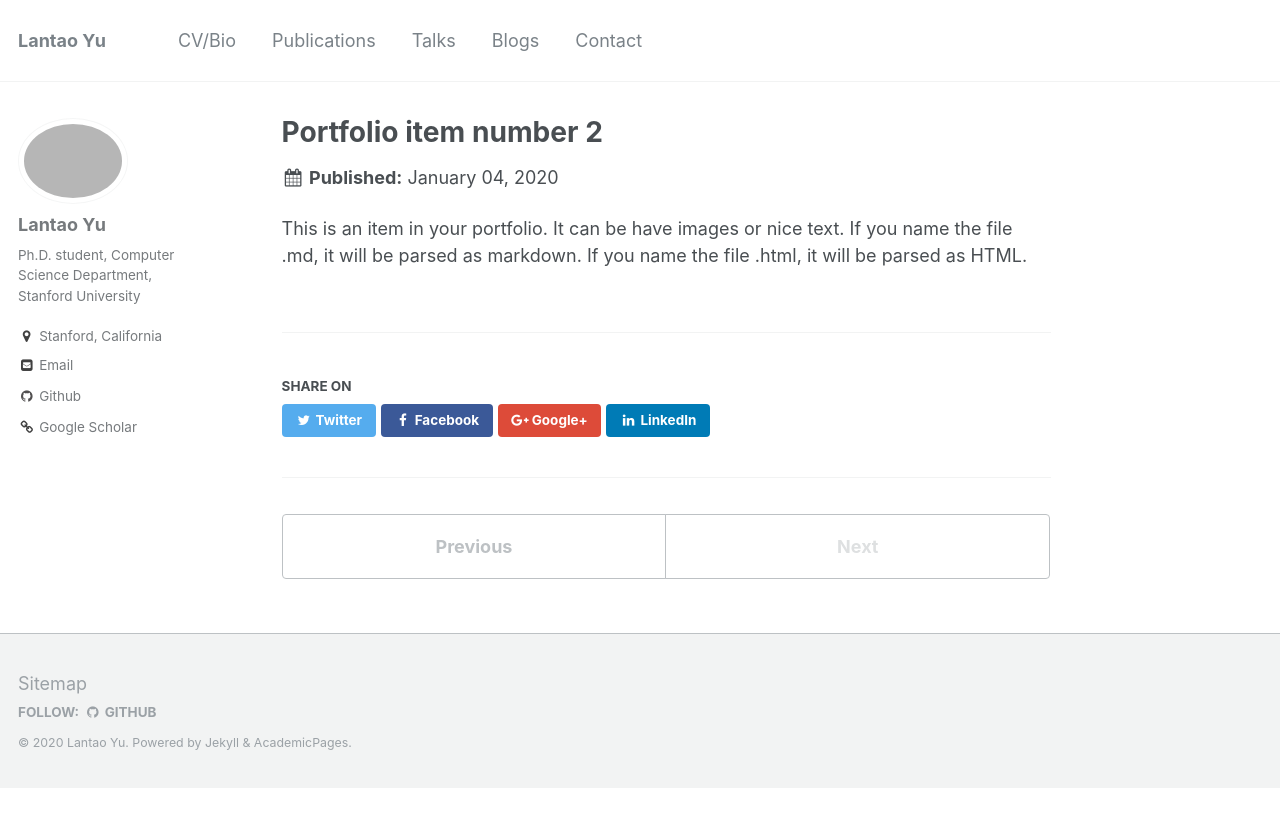
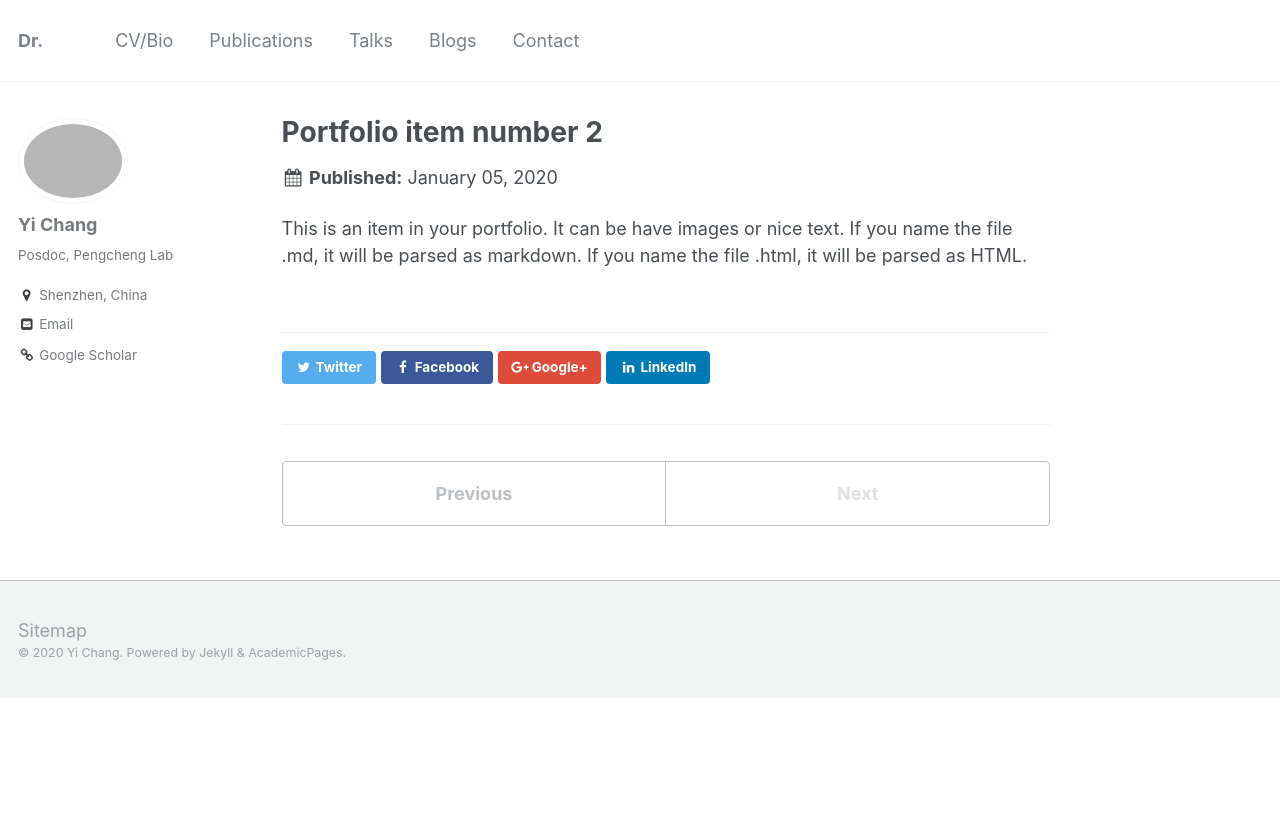
Before and after one commit to zhanwenchen/owuchangyuo.github.io, a Jekyll site: the page built from _portfolio/portfolio-2.html, in a window 1280 px wide. Shown: the top 827 px of the page. Built offline with Jekyll 4.4.1, drawn with Linux system fonts in a browser that asks for light colours.

Commit message:
Update _config.yml

```diff
--- a/_config.yml
+++ b/_config.yml
@@ -6,14 +6,14 @@
 # `jekyll serve`. If you change this file, please restart the server process.
 
 # Site Settings
-locale                   : "en-US"
-title                    : "Lantao Yu"
+locale                   : "China"
+title                    : "Dr."
 title_separator          : "-"
-name                     : &name "Lantao Yu"
-description              : &description "Ph.D. student, Computer Science Department, Stanford University"
-url                      : https://lantaoyu.github.io # the base hostname & protocol for your site e.g. "https://mmistakes.github.io"
+name                     : &name "Yi Chang"
+description              : &description "Posdoc, Pengcheng Lab"
+url                      : https://owuchangyuo.github.io # the base hostname & protocol for your site e.g. "https://mmistakes.github.io"
 baseurl                  : "" # the subpath of your site, e.g. "/blog"
-repository               : "LantaoYu/lantaoyu.github.io"
+repository               : "owuchangyuo/owuchangyuo.github.io"
 teaser                   :  # filename of teaser fallback teaser image placed in /images/, .e.g. "500x300.png"
 breadcrumbs              : false # true, false (default)
 words_per_minute         : 160
@@ -77,13 +77,13 @@ analytics:
 
 # Site Author
 author:
-  name             : "Lantao Yu"
-  avatar           : "lantaoyu.jpg"
-  bio              : "Ph.D. student, Computer Science Department, Stanford University"
-  location         : "Stanford, California"
+  name             : "Yi Chang"
+  avatar           : "Yi Chang.jpg"
+  bio              : "Posdoc, Pengcheng Lab"
+  location         : "Shenzhen, China"
   employer         :
-  googlescholar    : "https://scholar.google.com/citations?user=Ixg9n-EAAAAJ&hl=en"
-  email            : "lantaoyu@cs.stanford.edu"
+  googlescholar    : "https://scholar.google.com.hk/citations?user=I1nZ67YAAAAJ&hl=en"
+  email            : "owuchangyuo@gmail.com"
   uri              :
   bitbucket        :
   codepen          :
@@ -91,7 +91,7 @@ author:
   flickr           :
   facebook         :
   foursquare       :
-  github           : "LantaoYu"
+  github           :
   google_plus      :
   keybase          :
   instagram        :
@@ -248,7 +248,7 @@ sass:
 permalink: /:categories/:title/
 # paginate: 5 # amount of posts to show
 # paginate_path: /page:num/
-timezone: America/Los_Angeles # http://en.wikipedia.org/wiki/List_of_tz_database_time_zones
+timezone: China # http://en.wikipedia.org/wiki/List_of_tz_database_time_zones
 
 
 # Plugins
```
